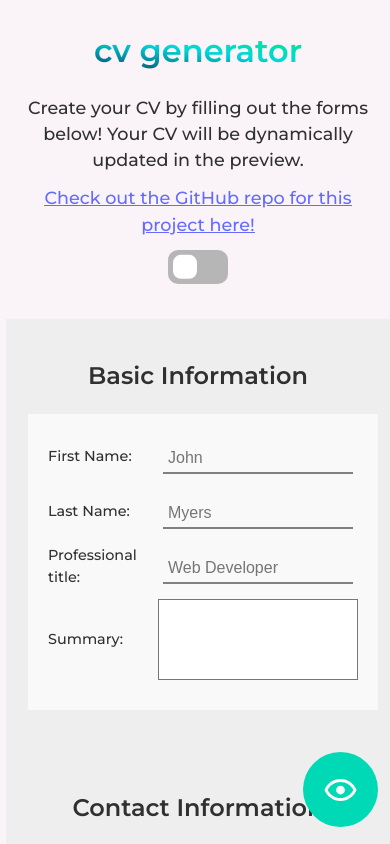
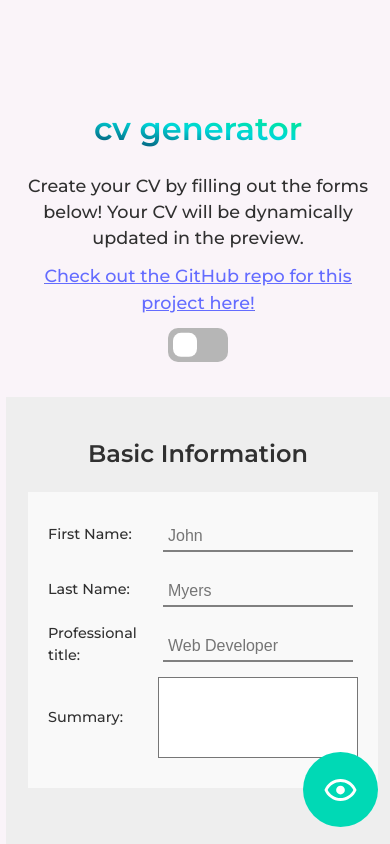
Before and after one commit to topciovrafael/cv-generator, a React (Vite) app: page / in a window 390 px wide. Built offline with nearby package versions, Linux system fonts and the light colour scheme.

Commit message:
Update index.css

```diff
--- a/src/index.css
+++ b/src/index.css
@@ -709,6 +709,7 @@ html {
   }
 
   #stanga{
+    padding-top: 20%;
     align-self: center;
     padding-left:6px;
     width: 100vw;
```
